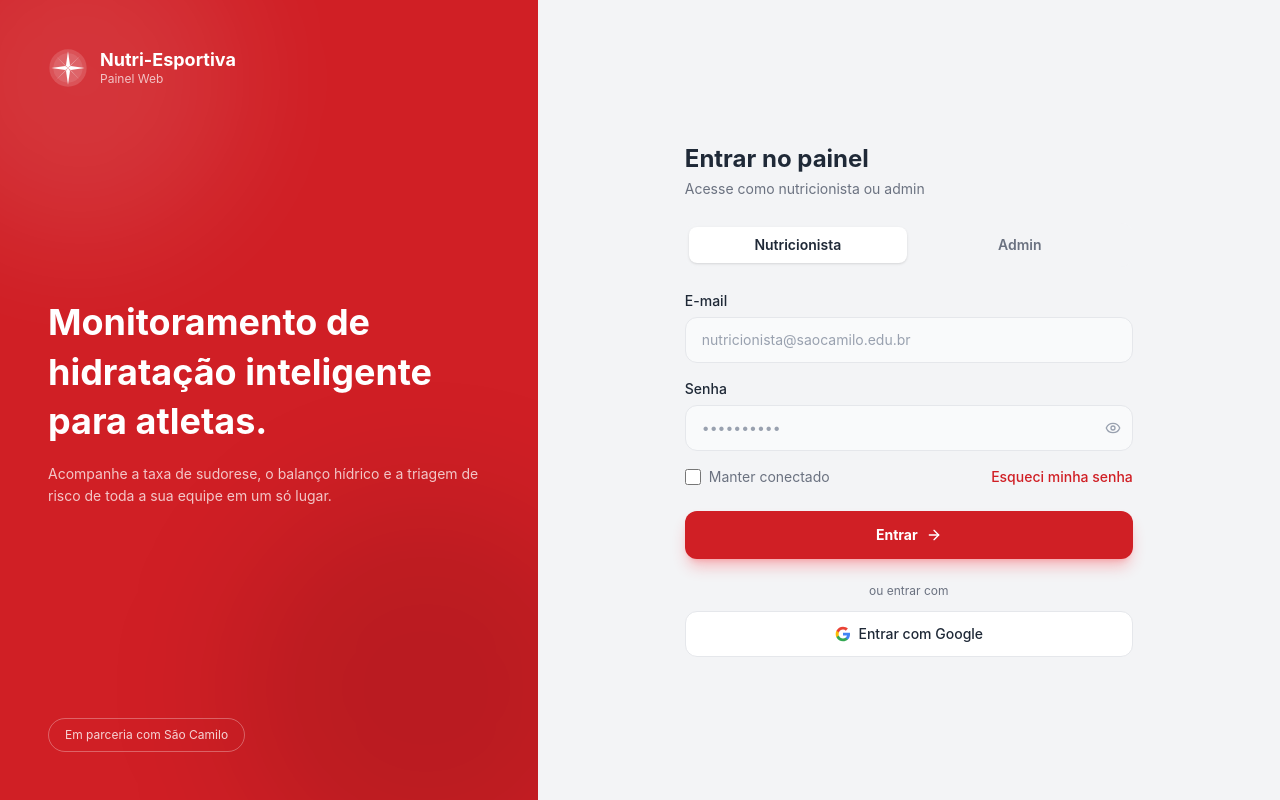
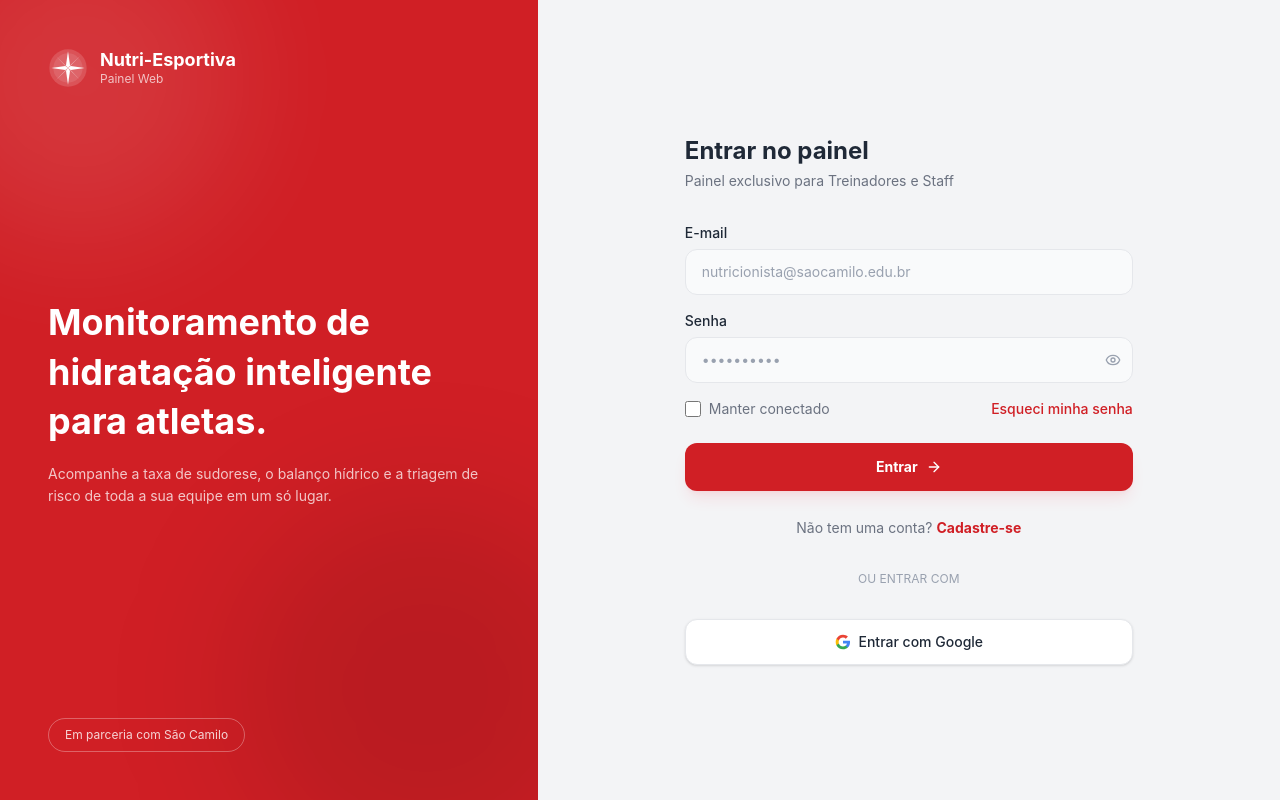
Before and after one commit to gstuchi/nutri-esportiva, a React (Vite) app: page /login in a window 1280 px wide. Built offline with nearby package versions, Linux system fonts and the light colour scheme.

Commit message:
feat: simplify user roles and implement desktop registration flow

```diff
--- a/src/components/desktop/Sidebar.jsx
+++ b/src/components/desktop/Sidebar.jsx
@@ -71,7 +71,7 @@ export default function Sidebar() {
           <div className="bg-[#D01F25] text-white w-10 h-10 rounded-full flex items-center justify-center font-bold text-sm">MR</div>
           <div>
             <p className="font-semibold text-sm text-white">Dra. Marina R.</p>
-            <p className="text-white/60 text-xs">Nutricionista</p>
+            <p className="text-white/60 text-xs">Treinador</p>
           </div>
         </div>
       </div>
--- a/src/screens/desktop/Atletas.jsx
+++ b/src/screens/desktop/Atletas.jsx
@@ -38,7 +38,6 @@ export default function Atletas() {
               <button className="bg-white border border-gray-200 text-gray-600 text-sm font-medium px-4 py-2.5 rounded-xl hover:bg-gray-50">Atenção (7)</button>
               <button className="bg-white border border-gray-200 text-gray-600 text-sm font-medium px-4 py-2.5 rounded-xl hover:bg-gray-50">OK (14)</button>
             </div>
-            <button className="ml-auto bg-[#B91C1C] text-white text-sm font-bold px-5 py-2.5 rounded-xl hover:bg-[#991B1B]">Adicionar</button>
           </div>
 
           {/* tabela de atletas */}
--- a/src/screens/desktop/Login.jsx
+++ b/src/screens/desktop/Login.jsx
@@ -1,8 +1,6 @@
 import { useState } from 'react'
 import { useNavigate } from 'react-router-dom'
 import { Eye, EyeOff, ArrowRight } from 'lucide-react'
-
-const roles = ['Nutricionista', 'Admin']
 
 function CompassLogo({ size = 32 }) {
   return (
@@ -23,8 +21,9 @@ function CompassLogo({ size = 32 }) {
 
 export default function Login() {
   const navigate = useNavigate()
-  const [role, setRole]           = useState('Nutricionista')
+  const [isLogin, setIsLogin]     = useState(true)
   const [email, setEmail]         = useState('')
+  const [nome, setNome]           = useState('')
   const [senha, setSenha]         = useState('')
   const [verSenha, setVerSenha]   = useState(false)
   const [manter, setManter]       = useState(false)
@@ -67,7 +66,7 @@ export default function Login() {
       </div>
 
       {/* Painel direito — formulário */}
-      <div className="flex-1 flex items-center justify-center px-6 py-12">
+      <div className="flex-1 flex items-center justify-center px-6 py-12 bg-white lg:bg-transparent">
         <div className="w-full max-w-md">
           {/* Logo mobile */}
           <div className="flex items-center gap-2 mb-8 lg:hidden">
@@ -77,28 +76,28 @@ export default function Login() {
             <span className="font-bold text-[var(--color-primary)]">Nutri-Esportiva</span>
           </div>
 
-          <h2 className="text-2xl font-bold text-[var(--color-text)] mb-1">Entrar no painel</h2>
-          <p className="text-sm text-[var(--color-text-light)] mb-6">Acesse como nutricionista ou admin</p>
-
-          {/* Tabs de papel */}
-          <div className="flex gap-1 bg-gray-100 p-1 rounded-xl mb-6">
-            {roles.map((r) => (
-              <button
-                key={r}
-                onClick={() => setRole(r)}
-                className={`flex-1 py-2 text-sm font-semibold rounded-lg transition-all ${
-                  role === r
-                    ? 'bg-white text-[var(--color-text)] shadow-sm'
-                    : 'text-[var(--color-text-light)] hover:text-[var(--color-text)]'
-                }`}
-              >
-                {r}
-              </button>
-            ))}
-          </div>
+          <h2 className="text-2xl font-bold text-[var(--color-text)] mb-1">
+            {isLogin ? 'Entrar no painel' : 'Criar sua conta'}
+          </h2>
+          <p className="text-sm text-[var(--color-text-light)] mb-8">
+            {isLogin ? 'Painel exclusivo para Treinadores e Staff' : 'Comece a monitorar sua equipe hoje'}
+          </p>
 
           {/* Campos */}
           <div className="space-y-4">
+            {!isLogin && (
+              <div>
+                <label className="block text-sm font-medium text-[var(--color-text)] mb-1.5">Nome Completo</label>
+                <input
+                  type="text"
+                  placeholder="Seu nome"
+                  value={nome}
+                  onChange={(e) => setNome(e.target.value)}
+                  className="w-full bg-gray-50 border border-gray-200 rounded-xl px-4 py-3 text-sm text-[var(--color-text)] placeholder-gray-400 focus:outline-none focus:ring-2 focus:ring-red-200 focus:border-[var(--color-primary)] transition-all"
+                />
+              </div>
+            )}
+
             <div>
               <label className="block text-sm font-medium text-[var(--color-text)] mb-1.5">E-mail</label>
               <input
@@ -129,9 +128,21 @@ export default function Login() {
                 </button>
               </div>
             </div>
+
+            {!isLogin && (
+              <div>
+                <label className="block text-sm font-medium text-[var(--color-text)] mb-1.5">Confirmar Senha</label>
+                <input
+                  type={verSenha ? 'text' : 'password'}
+                  placeholder="••••••••••"
+                  className="w-full bg-gray-50 border border-gray-200 rounded-xl px-4 py-3 text-sm text-[var(--color-text)] placeholder-gray-400 focus:outline-none focus:ring-2 focus:ring-red-200 focus:border-[var(--color-primary)] transition-all"
+                />
+              </div>
+            )}
           </div>
 
           {/* Manter + esqueci */}
+          {isLogin && (
             <div className="flex items-center justify-between mt-4 mb-6">
               <label className="flex items-center gap-2 cursor-pointer">
                 <input
@@ -146,20 +157,36 @@ export default function Login() {
                 Esqueci minha senha
               </button>
             </div>
+          )}
 
-          {/* Botão entrar */}
+          {/* Botão entrar/cadastrar */}
           <button
             onClick={() => navigate('/dashboard')}
-            className="w-full bg-[var(--color-primary)] text-white font-bold py-3.5 rounded-xl flex items-center justify-center gap-2 shadow-lg shadow-red-500/30 hover:bg-[var(--color-primary-dark)] active:scale-95 transition-all text-sm"
+            className={`w-full ${isLogin ? 'bg-[var(--color-primary)]' : 'bg-gray-800'} text-white font-bold py-3.5 rounded-xl flex items-center justify-center gap-2 shadow-lg shadow-red-500/10 hover:opacity-90 active:scale-95 transition-all text-sm mt-6`}
           >
-            Entrar
+            {isLogin ? 'Entrar' : 'Cadastrar'}
             <ArrowRight className="w-4 h-4" />
           </button>
 
-          <p className="text-center text-xs text-[var(--color-text-light)] mt-6">
-            ou entrar com
-          </p>
-          <button className="w-full mt-3 border border-gray-200 bg-white text-[var(--color-text)] text-sm font-medium py-3 rounded-xl hover:bg-gray-50 transition-all flex items-center justify-center gap-2">
+          <div className="mt-6 text-center">
+            <button
+              onClick={() => setIsLogin(!isLogin)}
+              className="text-sm text-[var(--color-text-light)]"
+            >
+              {isLogin ? (
+                <>Não tem uma conta? <span className="text-[var(--color-primary)] font-bold">Cadastre-se</span></>
+              ) : (
+                <>Já tem uma conta? <span className="text-[var(--color-primary)] font-bold">Faça login</span></>
+              )}
+            </button>
+          </div>
+
+          <div className="relative my-8">
+            <div className="absolute inset-0 flex items-center"><div className="w-full border-t border-gray-100"></div></div>
+            <div className="relative flex justify-center text-xs uppercase"><span className="bg-white lg:bg-[var(--color-bg)] px-2 text-gray-400">ou entrar com</span></div>
+          </div>
+
+          <button className="w-full border border-gray-200 bg-white text-[var(--color-text)] text-sm font-medium py-3 rounded-xl hover:bg-gray-50 transition-all flex items-center justify-center gap-2 shadow-sm">
             <svg className="w-4 h-4" viewBox="0 0 24 24">
               <path fill="#4285F4" d="M22.56 12.25c0-.78-.07-1.53-.2-2.25H12v4.26h5.92c-.26 1.37-1.04 2.53-2.21 3.31v2.77h3.57c2.08-1.92 3.28-4.74 3.28-8.09z"/>
               <path fill="#34A853" d="M12 23c2.97 0 5.46-.98 7.28-2.66l-3.57-2.77c-.98.66-2.23 1.06-3.71 1.06-2.86 0-5.29-1.93-6.16-4.53H2.18v2.84C3.99 20.53 7.7 23 12 23z"/>
--- a/src/screens/mobile/Perfil.jsx
+++ b/src/screens/mobile/Perfil.jsx
@@ -122,29 +122,6 @@ export default function Perfil() {
           )
         })}
 
-        {/* Perfil de acesso */}
-        <div className="bg-white rounded-2xl px-4 py-3 shadow-sm ring-1 ring-gray-100 flex-shrink-0">
-          <p className="text-xs text-[var(--color-text-light)] font-medium mb-2">Perfil de acesso</p>
-          <div className="flex gap-2">
-            {['Atleta', 'Nutricionista'].map((role) => {
-              const ativo = roleAtleta ? role === 'Atleta' : role === 'Nutricionista'
-              return (
-                <button
-                  key={role}
-                  onClick={() => setRoleAtleta(role === 'Atleta')}
-                  className={`flex-1 py-2 rounded-full text-sm font-semibold transition-all ${
-                    ativo
-                      ? 'bg-[var(--color-primary)] text-white shadow-md shadow-red-500/30'
-                      : 'bg-gray-50 text-gray-600 ring-1 ring-gray-200/50'
-                  }`}
-                >
-                  {role}
-                </button>
-              )
-            })}
-          </div>
-        </div>
-
         {/* Botão salvar */}
         <div className="mt-4 pb-4">
           <button className="w-full bg-[var(--color-primary)] text-white font-bold text-base py-4 rounded-full shadow-lg shadow-red-500/30 hover:bg-[var(--color-primary-dark)] active:scale-95 transition-all">
```
Lines whose indentation alone changed are shown as unchanged.
